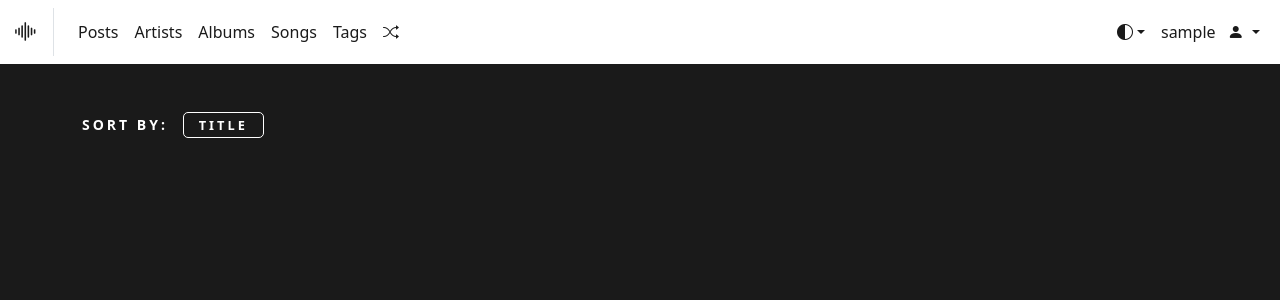
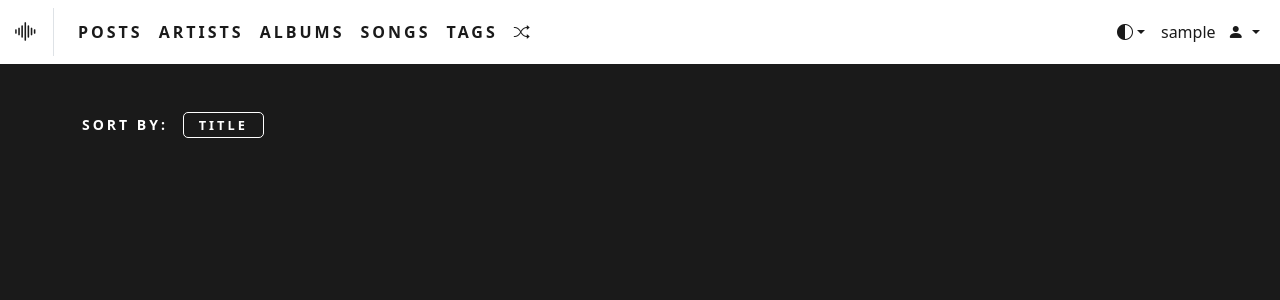
Before and after one commit to misterrager8/musicAnalyzer, a Flask app: page /albums_ in a window 1280 px wide. Shown: the top 300 px of the page. Run offline with Flask 2, Linux system fonts and the light colour scheme; the visitor is signed in with stand-in values (Sample User, id 1); data comes from the database, SQL or seed files in the repository; data that the repository does not hold is empty.

Commit message:
Change stylings on nav items

```diff
--- a/musicAnalyzer/templates/base.html
+++ b/musicAnalyzer/templates/base.html
@@ -17,7 +17,7 @@
         <span class="bi bi-three-dots"></span>
     </a>
     <div class="collapse navbar-collapse" id="navContent">
-      <ul class="navbar-nav me-auto">
+      <ul class="navbar-nav me-auto font-custom">
         <li class="nav-item">
           <a class="nav-link" href="{{ url_for('posts.posts_') }}">Posts</a>
         </li>
```
